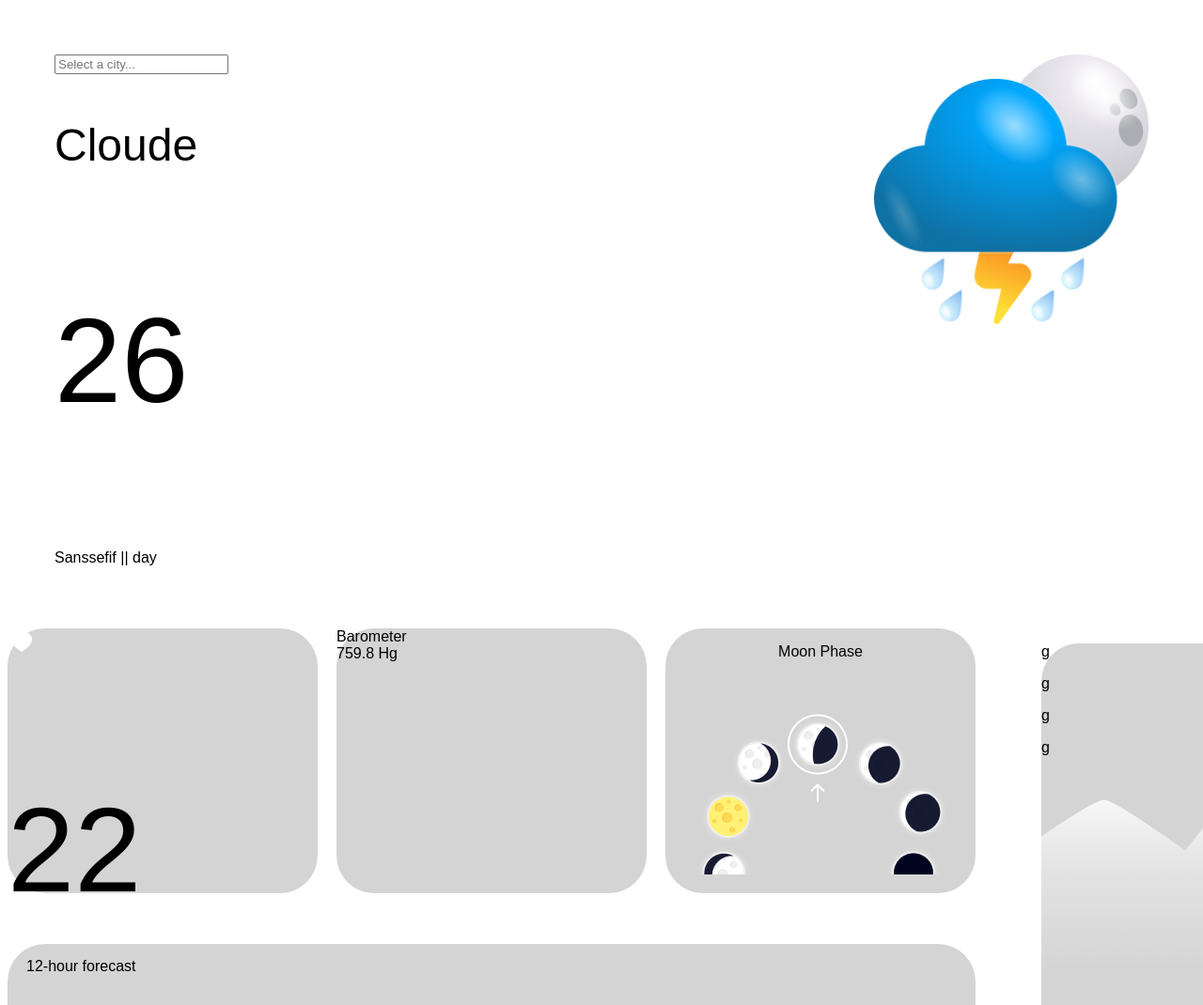
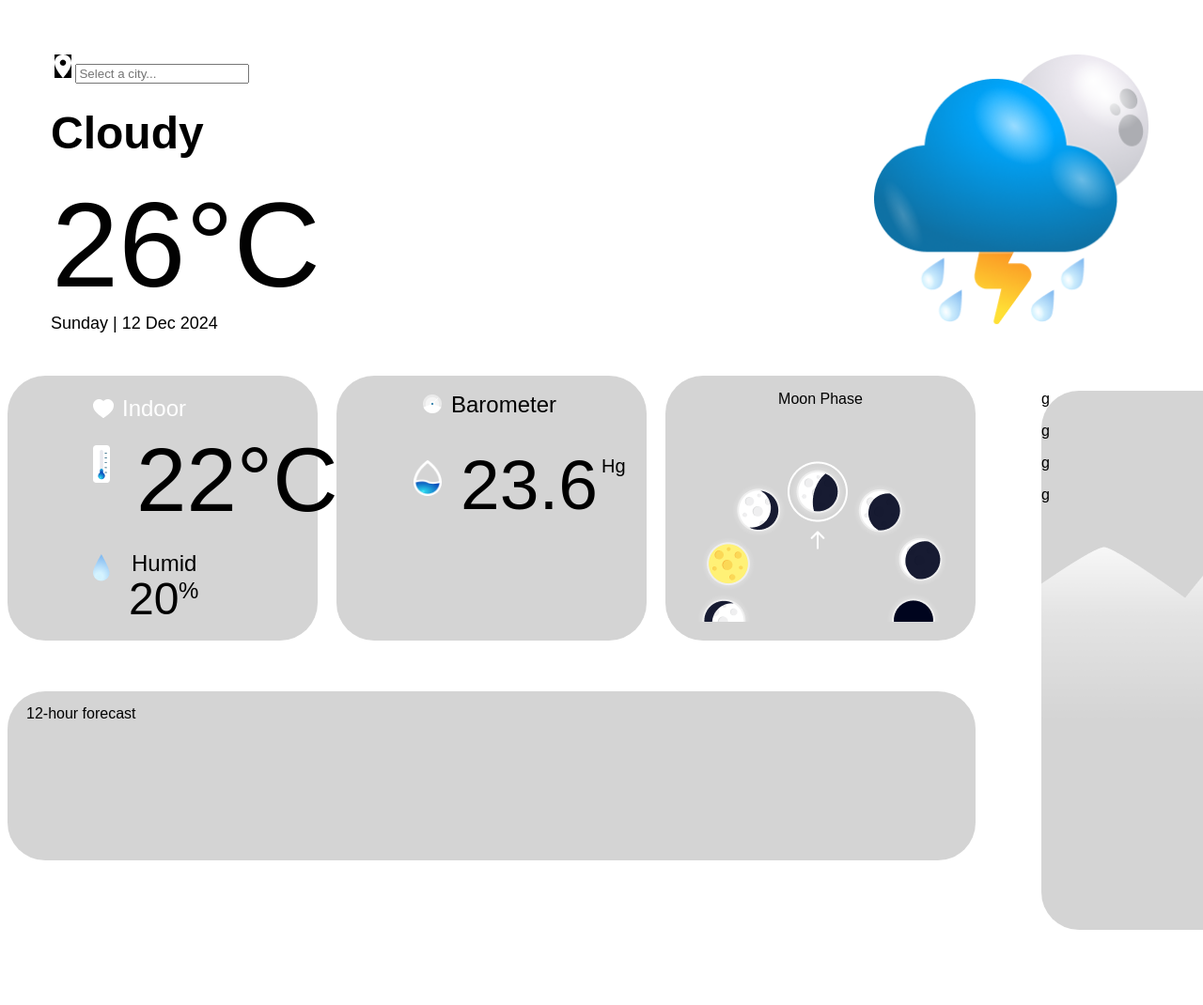
Before and after one commit to ernestlabatij-cmd/Final-test, a website with bundled scripts: page index.html in a window 1280 px wide. Shown: the top 1070 px of the page at 94% size. After the commit the page ends 998 px from the top, so only its background shows below. Built offline with nearby package versions, Linux system fonts and the light colour scheme.

Commit message:
написав трохи HTML та CSS

```diff
--- a/index.html
+++ b/index.html
@@ -21,6 +21,7 @@
                   <div class="holderChois" id="holderChois">
                       <div class="img-search2"></div>
                     <div class="search">
+                        <img   class="img-search"  src="src/img/Vector(1).png" alt="">
                         <input type="text"
                                id="cityChoise"
                                placeholder="Select a city..."
@@ -29,9 +30,9 @@
                     </div>
                       <div class="img-search2"></div>
                   </div>
-                   <p class="city" id="Weather">Cloude</p>
-                   <p class="temperatyr" id="temperatyr">26</p>
-                   <p class="day-time"  id="day-time">Sanssefif || day</p>
+                   <p class="city" id="Weather">Cloudy</p>
+                   <p class="temperatyr" id="temperatyr">26°C</p>
+                   <p class="day-time"  id="day-time">Sunday | 12 Dec 2024</p>
                </div>
            </div>
            <div class="header-right">
@@ -47,18 +48,24 @@
                  <div class="first">
                      <div class="header-first">
                          <img class="heart" src="src/img/Heart.png" alt="">
-                         <p class="temperatyr" id="temperatyr1">22</p>
-                         <p></p>
-                         <p class="water"></p>
+                         <p class="Indoor">Indoor</p>
+                         <img class="img-termomether" src="src/img/Group.png" alt="">
+                         <p class="temperatyr1" id="temperatyr1">22°C</p>
+                         <img class="img-kaplya" src="src/img/Vector(2).png" alt="">
+                         <p class="Humid">Humid</p>
+                         <p class="water" id="water">20</p>
+                         <p class="water1">%</p>
                      </div>
                      <div class="header-second">
+                        <img class="img-radar" src="src/img/Group 2726.png" alt="">
                          <div class="barometer-title">
                              Barometer
                          </div>
+                         <img class="img-kaplya1" src="src/img/Group 2727.png" alt="">
 
                          <div class="barometer-value">
-                             <span id="pressure">759.8</span>
-                             <span>Hg</span>
+                              <p class="p-barometer" id="barometer">23.6</p>
+                              <p class="p-barometer1">Hg</p>
                          </div>
 
                          <div class="barometer-chart">
@@ -102,7 +109,6 @@
     </div>
 
 </div>
-
 <script src="https://cdn.jsdelivr.net/npm/chart.js"></script>
 
 <script type="module" src="src/components/search-input/search-input.js"></script>
--- a/src/components/search-input/search-input.js
+++ b/src/components/search-input/search-input.js
@@ -206,6 +206,7 @@ function createForecastChart(weather) {
             ]
         },
 
+
         options: {
             responsive: true,
 
--- a/src/styles/tokens.css
+++ b/src/styles/tokens.css
@@ -4,28 +4,209 @@
     top: 51px;
     left: 1089px;
 }
+
+.img-search{
+width: 18;
+height: 25;
+top: 6px;
+left: 6px;
+opacity: 1;
+background: black;
+}
+
 .header-div{
     display: flex;
     justify-content: space-between;
     padding: 50px;
 }
+
 .city{
-    font-size: 48px;
-    style: Semi Blod;
-    width: 600px;
+position: absolute;
+width: 417px;
+height: 47px;
+left: 54px;
+top: 70px;
+font-style: normal;
+font-weight: 600;
+font-size: 48px;
+line-height: 58px;
+display: flex;
+align-items: center;
+color: #000000;
 }
+
 .temperatyr{
-    font-size: 128px;
-    font-weight: 500px;
+position: absolute;
+width: 256px;
+height: 101px;
+left: 55px;
+top: 80px;
+font-style: normal;
+font-weight: 500;
+font-size: 128px;
+line-height: 106px;
+color: #020202;
+}
+
+.day-time{
+position: absolute;
+width: 205px;
+height: 28px;
+left: 54px;
+top: 315px;
+font-style: normal;
+font-weight: 400;
+font-size: 18px;
+line-height: 22px;
+color: #000000;
 }
 
 .heart{
+position: absolute;
+left: 95px;
+top: 420px;
+}
+
+.Indoor{
+position: absolute;
+width: 142px;
+height: 27px;
+left: 130px;
+top: 397px;
+font-style: normal;
+font-weight: 500;
+font-size: 24px;
+line-height: 29px;
+display: flex;
+align-items: center;
+color: #ffffff;
+}
+
+.img-termomether{
+position: absolute;
+left: 99px;
+top: 474px;
+}
+
+.temperatyr1{
+position: absolute;
+width: 193px;
+height: 75px;
+left: 145px;
+top: 375px;
+font-style: normal;
+font-weight: 400;
+font-size: 96px;
+line-height: 80px;
+color: #000000;
+}
+
+.img-kaplya{
+position: absolute;
+left: 99px;
+top: 590px;
+}
+
+.Humid{
+position: absolute;
+width: 70px;
+height: 12px;
+left: 140px;
+top: 566px;
+font-style: normal;
+font-weight: 300;
+font-size: 24px;
+line-height: 86%;
+color: #000000;
+}
+
+.water{
+position: absolute;
+width: 70px;
+height: 70px;
+left: 137px;
+top: 570px;
+font-weight: 400;
+font-style: Regular;
+font-size: 48px;
+leading-trim: NONE;
+line-height: 83%;
+letter-spacing: 0%;
+}
+
+.water1{
+position: absolute;
+width: 12px;
+height: 12px;
+left: 190px;
+top: 595px;
+font-style: normal;
+font-weight: 300px;
+font-size: 24px;
+line-height: 20px;
+color: #000000;
 }
 
 .header-first{
  background: rgba(113, 113, 113, 0.3);
     border-radius: 40px;
+}
 
+.img-radar{
+position: absolute;
+width: 20px;
+height: 20px;
+left: 450px;
+top: 420px;
+}
+
+.barometer-title{
+position: absolute;
+width: 193px;
+height: 27px;
+left: 480px;
+top: 417px;
+font-style: normal;
+font-weight: 500;
+font-size: 24px;
+line-height: 29px;
+display: flex;
+align-items: center;
+color: #000000;
+}
+
+.img-kaplya1{
+position: absolute;
+width: 30px;
+height: 38px;
+left: 440px;
+top: 490px;
+}
+
+.p-barometer{
+position: absolute;
+width: 159px;
+height: 75px;
+left: 490px;
+top: 410px;
+font-style: normal;
+font-weight: 400;
+font-size: 75px;
+line-height: 83.2%;
+color: #000000;
+}
+
+.p-barometer1{
+position: absolute;
+width: 41px;
+height: 50px;
+left: 640px;
+top: 460px;
+font-style: normal;
+font-weight: 400;
+font-size: 20px;
+line-height: 33px;
+color: #000000;
 }
 
 .header-second{
```
Also changed, not shown: src/img/4ef1723d35c75f14d2fba59fbc74da34b967046f.jpg (added), src/img/Group 2726.png (added), src/img/Group 2727.png (added), src/img/Group.png (added), src/img/Vector(1).png (added), src/img/Vector(2).png (added).
